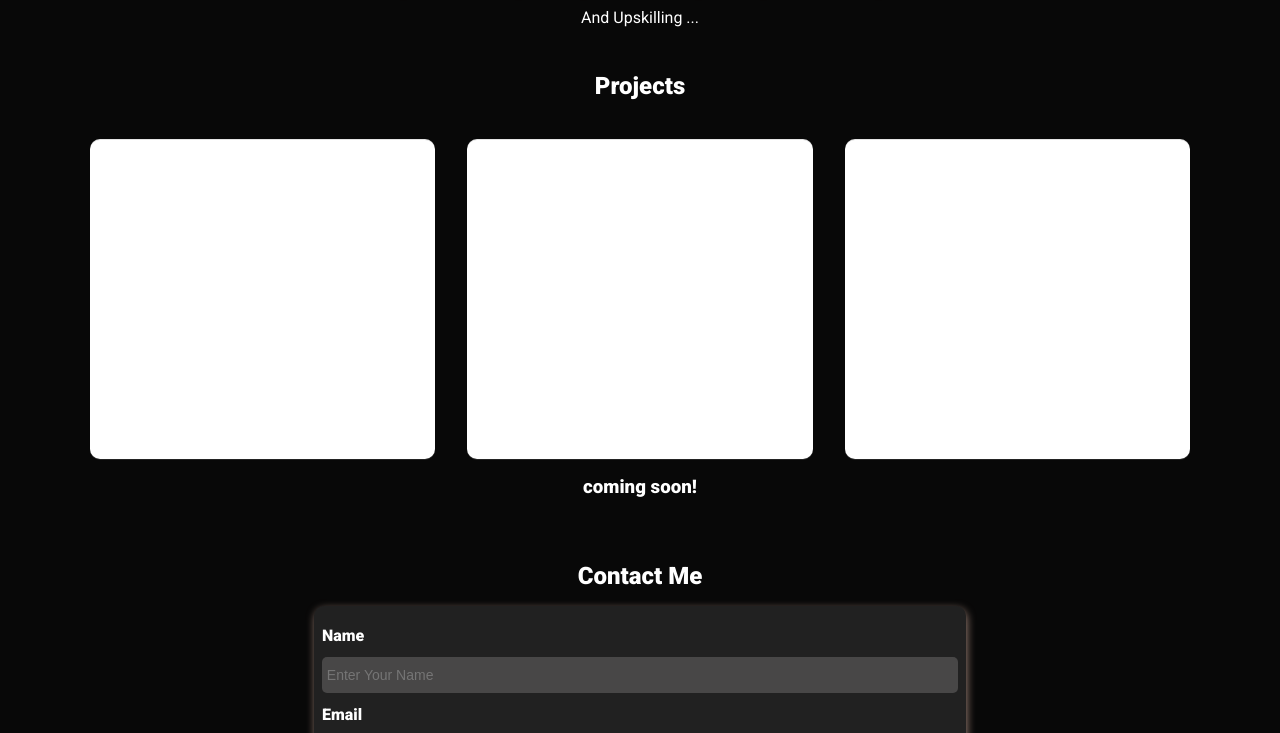
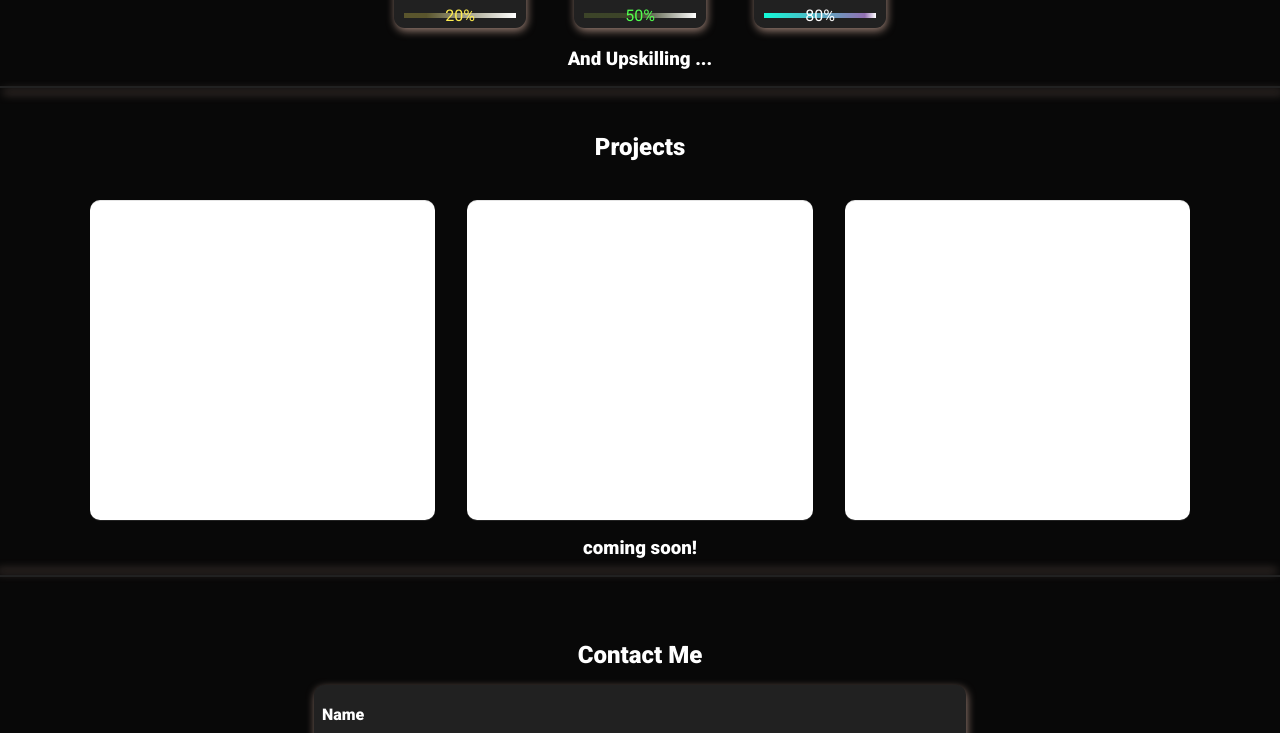
Before and after one commit to MIGHTYgAur/Portfolio, a plain HTML site: page index.html in a window 1280 px wide. Shown: the part 1425-2158 px from the top of the page. Drawn offline with Linux system fonts and the light colour scheme.

Commit message:
done the changes to add some page sections for the project section

```diff
--- a/assets/styles.css
+++ b/assets/styles.css
@@ -166,7 +166,7 @@ nav ul li{
 max-width:68.75rem;
 margin:auto;
 }
-.skills p{
+.skills h3{
 color:#fff;
 text-align:center;
 margin-top:20px;
@@ -364,10 +364,20 @@ align-items:center;
 
 footer{
     background-color:var(--secondary-color);
-
+    box-shadow: 0px 0px 8px  var(--secondary-shadow);
     width:100%;
     margin-top:2rem;
     color:#fff;
     text-align:center;
     padding:40px 20px;
 }
+.line{
+    height:2px;
+    background-color: #84808035;
+    box-shadow: 3px 5px 10px  var(--secondary-shadow);
+}
+.line-end{
+    height:2px;
+    background-color: #84808035;
+    box-shadow: -3px -5px 10px  var(--secondary-shadow);
+}
--- a/index.html
+++ b/index.html
@@ -76,17 +76,18 @@
                 <div class="skill-level">80%</div>
             </div>
           </div>
-          <p>And Upskilling ...</p>
+          <h3>And Upskilling ...</h3>
         </section>
+        <div class="line"></div>
     <section class="projects" id="projects">
         <h2>Projects</h2>
         <div class="project-menu">
-        <div class="project-card"> </div>
-        <div class="project-card"> </div>
-        <div class="project-card"> </div>
+        <div class="project-card"></div>
+        <div class="project-card"></div>
+        <div class="project-card"></div>
         </div>
         <h3>coming soon!</h3>
-
+        <div class="line-end"></div>
     </section>
     <section class="contact" id="contact">
         <h2>Contact Me</h2>
```
